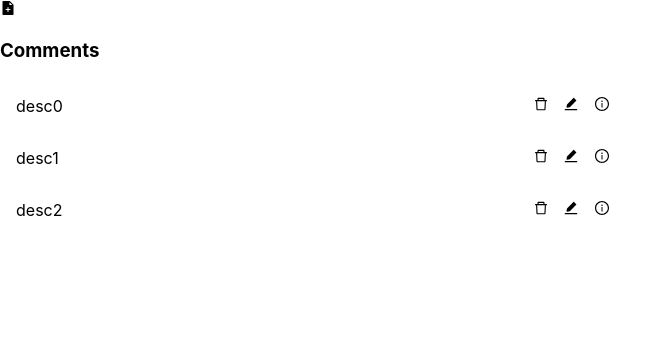
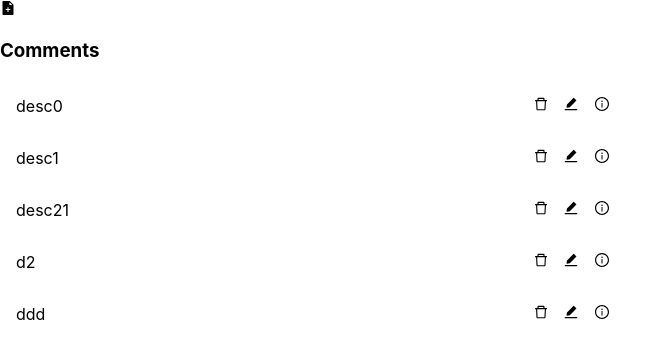
Before and after one commit to NathanKr/next.js-api-playground, a Next.js app: page /comments in a window 1280 px wide. Shown: the top 358 px of the page, without its empty margins (0-671 px from the left). Built offline with nearby package versions, Linux system fonts and the light colour scheme.

Commit message:
working versions with persistence

```diff
--- a/data/comments.json
+++ b/data/comments.json
@@ -1,5 +1,7 @@
 [
-  { "id": 0, "description": "desc0" , "author" : "author0" },
-  { "id": 1, "description": "desc1" , "author" : "author1"},
-  { "id": 2, "description": "desc2" , "author" : "author2"}
+  { "id": 0, "description": "desc0", "author": "author0" },
+  { "id": 1, "description": "desc1", "author": "author1" },
+  { "id": 2, "description": "desc21", "author": "author21" },
+  { "description": "d2", "author": "a2", "id": 1656143467810 },
+  { "description": "ddd", "author": "aaa", "id": 1656169403177 }
 ]
--- a/pages/api/comments/[id].ts
+++ b/pages/api/comments/[id].ts
@@ -6,7 +6,7 @@ import {
   deleteComment,
   editComment,
   getComment,
-} from "../../../utils/comments-storage";
+} from "utils/comments-storage";
 
 // --- access this via e.g. the comment id /api/comments/2
 
--- a/pages/api/comments/index.ts
+++ b/pages/api/comments/index.ts
@@ -1,7 +1,7 @@
 // Next.js API route support: https://nextjs.org/docs/api-routes/introduction
 import type { NextApiRequest, NextApiResponse } from "next";
 import IComment from "types/IComment";
-import { addComment, getComments } from "../../../utils/comments-storage";
+import { addComment, getComments } from "utils/comments-storage";
 
 // --- access this via /api/comments
 export default function handler(
--- a/pages/comments/index.tsx
+++ b/pages/comments/index.tsx
@@ -8,14 +8,18 @@ import {
   AiFillEdit,
   AiFillFileAdd,
 } from "react-icons/ai";
-import styles from "../../styles/comments.module.css";
+import styles from "styles/comments.module.css";
 
 const Comments = () => {
   const [comments, setComments] = useState<IComment[]>([]);
   const [message, setMessage] = useState("");
-  useEffect(getComments, []);
+  useEffect(getCommentsFromServer, []);
 
-  function getComments() {
+  function getComment(id: number): IComment | undefined {
+    return comments.find((it) => it.id == id);
+  }
+
+  function getCommentsFromServer() {
     fetch("/api/comments")
       .then((res) => res.json())
       .then((data) => setComments(data as IComment[]))
@@ -31,7 +35,7 @@ const Comments = () => {
       <Link
         href={{
           pathname: "/comments/edit",
-          query: {...comments[it.id!]},
+          query: { ...getComment(it.id!) },
         }}
       >
         <a>
@@ -60,11 +64,10 @@ const Comments = () => {
       });
   }
 
-
   return (
     <div>
-      <Link href='/comments/create'>
-      <AiFillFileAdd/>
+      <Link href="/comments/create">
+        <AiFillFileAdd />
       </Link>
       <p>{message}</p>
       <h3>Comments</h3>
--- a/utils/comments-storage.ts
+++ b/utils/comments-storage.ts
@@ -1,6 +1,11 @@
 import IComment from "types/IComment";
-import comments from "data/comments.json";
-const path = require("path");
+import comments from 'data/comments.json';
+import fs from 'fs'
+
+function save(){
+  let data = JSON.stringify(comments);
+  fs.writeFileSync('data/comments.json', data);
+}
 
 export function getComment(id: number): IComment | undefined {
   return comments.find((it) => it.id == id);
@@ -14,7 +19,7 @@ export function editComment(comment: IComment): boolean {
 
   comments[indexFound].author = comment.author;
   comments[indexFound].description = comment.description;
-
+  save();
   return true;
 }
 
@@ -25,6 +30,7 @@ export function deleteComment(id: number): boolean {
   }
 
   comments.splice(indexFound, 1);
+  save();
   return true;
 }
 
@@ -34,11 +40,5 @@ export function getComments(): IComment[] {
 
 export function addComment(comment: IComment): void {
   comments.push(comment as any); //todo nath fix this
+  save();
 }
-
-// todo nath
-// next.js does not recognize this
-//  export function saveComments() : void{
-//     const fullPath = path.resolve(__dirname, '../data/comments.json')
-//     writeFileSync(fullPath,JSON.stringify(comments))
-// }
```
